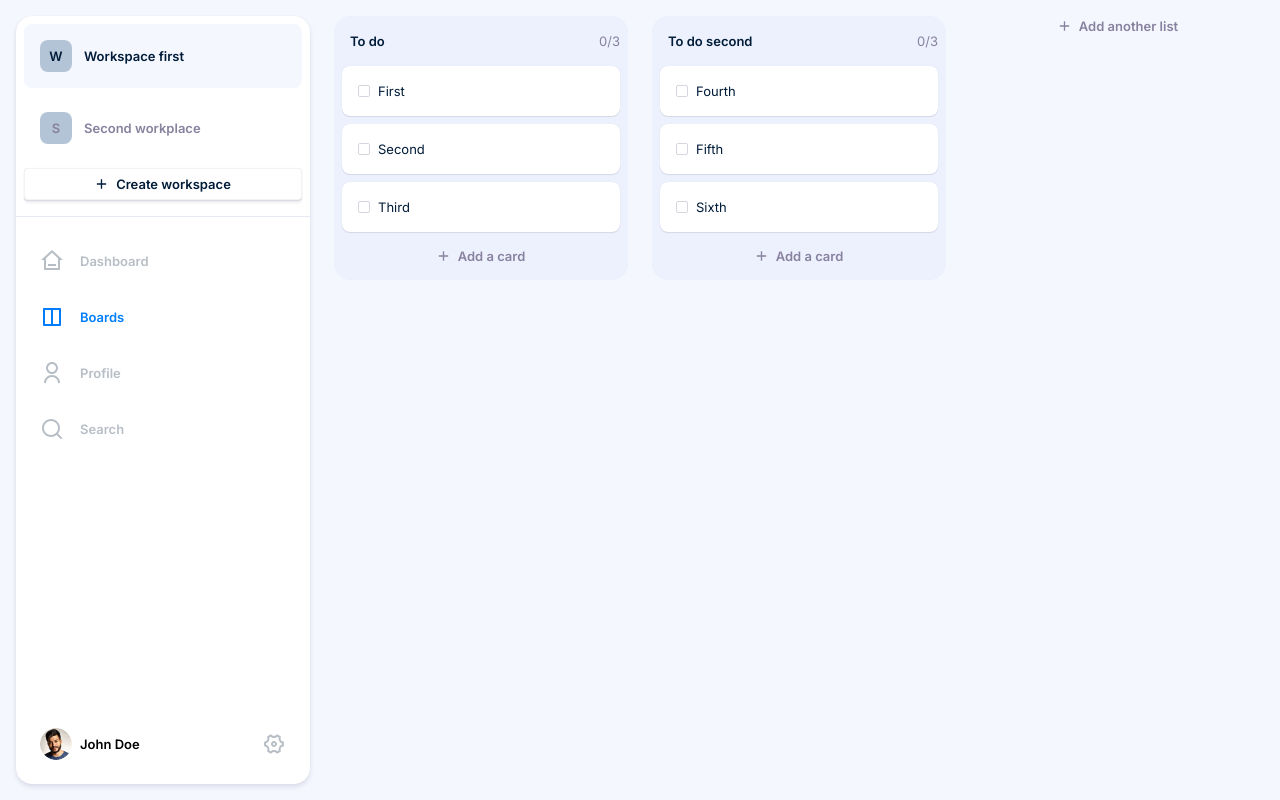
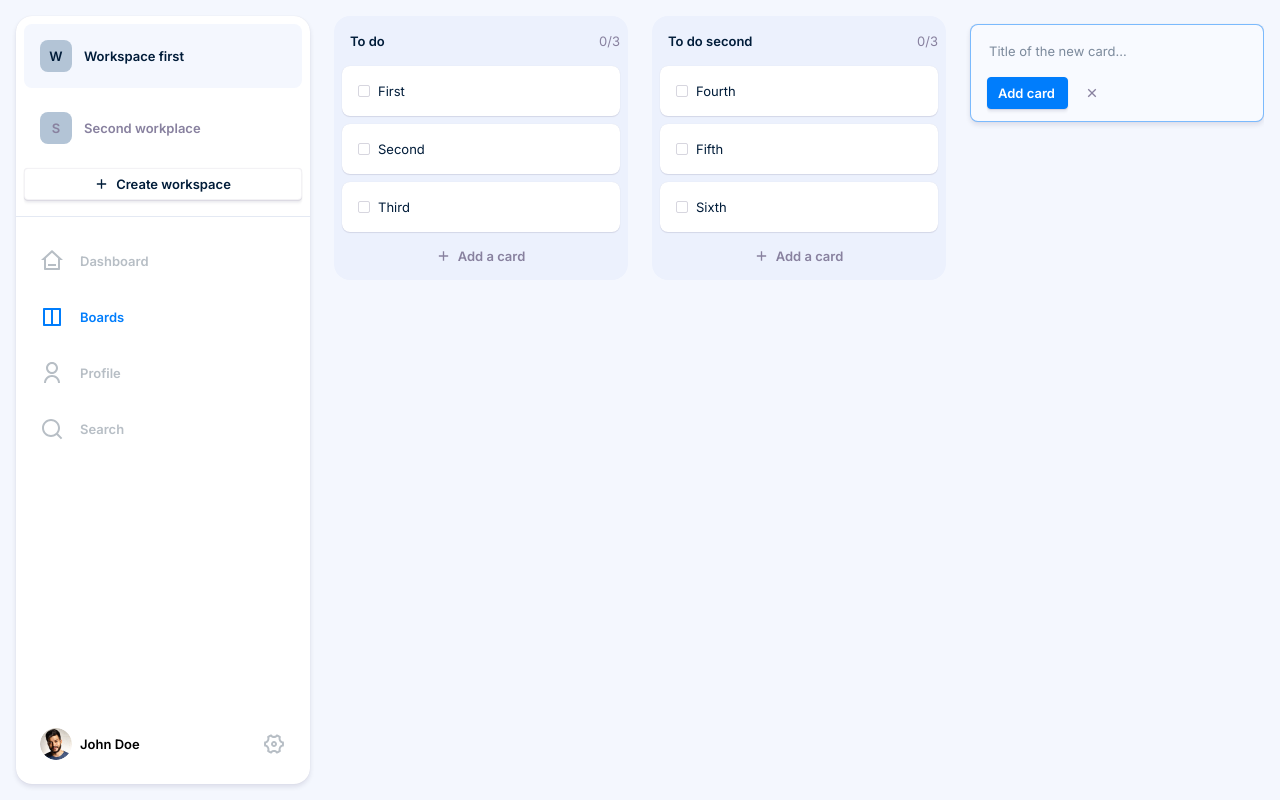
Before and after one commit to matylda-decroix/home-assignment, a React (Vite) app: page / in a window 1280 px wide. Both pictures are taken after a click on the button "Add another list". Built offline with nearby package versions, Linux system fonts and the light colour scheme.

Commit message:
Fixing new list form

```diff
--- a/src/components/newList/NewList.tsx
+++ b/src/components/newList/NewList.tsx
@@ -11,54 +11,29 @@ import { useDispatch } from "react-redux";
 
 export const NewList = () => {
   const [isFormOpen, setIsFormOpen] = useState(false);
-  const [isEditMode, setIsEditMode] = useState<false | number>(false);
   const [formInput, setFormInput] = useState("");
   const dispatch = useDispatch();
 
-  // const handleEdit = (id: number) => {
-  //   dispatch(editTaskGroup({ id: id, title: formInput }));
-  // };
-  // const handleDelete = (id: number) => {
-  //   dispatch(deleteTaskGroup({ id: id }));
-  // };
-  // const handleAdd = () => {
-  //   dispatch(addTaskGroup({ title: formInput }));
-  // };
+  const handleAdd = () => {
+    dispatch(addTaskGroup({ title: formInput }));
+  };
   const onCloseClick = () => {
     setIsFormOpen(false);
-    setIsEditMode(false);
     setFormInput("");
   };
-  // const onButtonNewTaskGroupClick = () => {
-  //   setIsFormOpen(true);
-  // };
-  // const onButtonEditTaskGroupClick = (id: number, title: string) => {
-  //   setIsEditMode(id);
-  //   setFormInput(title);
-  //   setIsFormOpen(true);
-  // };
-  // const onButtonAddTaskGroupClick = () => {
-  //   setIsFormOpen(!isFormOpen);
-  //   handleAdd();
-  //   setFormInput("");
-  // };
-  // const onButtonSaveTaskGroupClick = () => {
-  //   setIsFormOpen(!isFormOpen);
-  //   if (isEditMode === false) return;
-  //   handleEdit(isEditMode);
-  //   setIsEditMode(false);
-  //   setFormInput("");
-  // };
+  const enterAddMode = () => {
+    setIsFormOpen(true);
+  };
+  const onButtonAddTaskGroupClick = () => {
+    setIsFormOpen(false);
+    handleAdd();
+    setFormInput("");
+  };
   return (
     <div className="new-list-container">
       {isFormOpen && (
         <div className="new-list-form-container">
           <div className="new-list-form-header-container">
-            <input
-              className="new-list-form-task-checkbox"
-              type="checkbox"
-              readOnly
-            />
             <input
               className="new-list-form-task-checkbox"
               type="text"
@@ -73,7 +48,7 @@ export const NewList = () => {
           <div className="new-list-form-footer-container">
             <button
               className="new-list-form-footer-button"
-              // onClick={onButtonAddGroupClick}
+              onClick={onButtonAddTaskGroupClick}
             >
               Add card
             </button>
@@ -84,7 +59,7 @@ export const NewList = () => {
         </div>
       )}
       {!isFormOpen && (
-        <button className="new-list-button">
+        <button className="new-list-button" onClick={enterAddMode}>
           <Plus />
           <p className="new-list-button-text">Add another list</p>
         </button>
```
Also changed, not shown: src/components/taskGroup/TaskGroup.tsx (+1 -6 lines).
